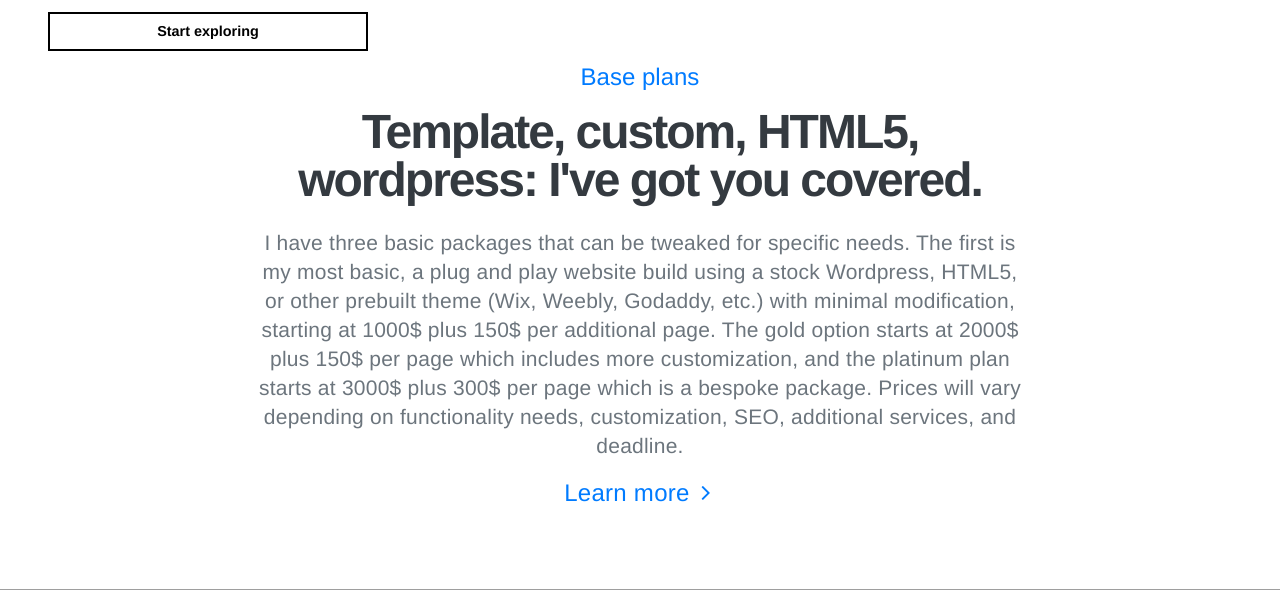
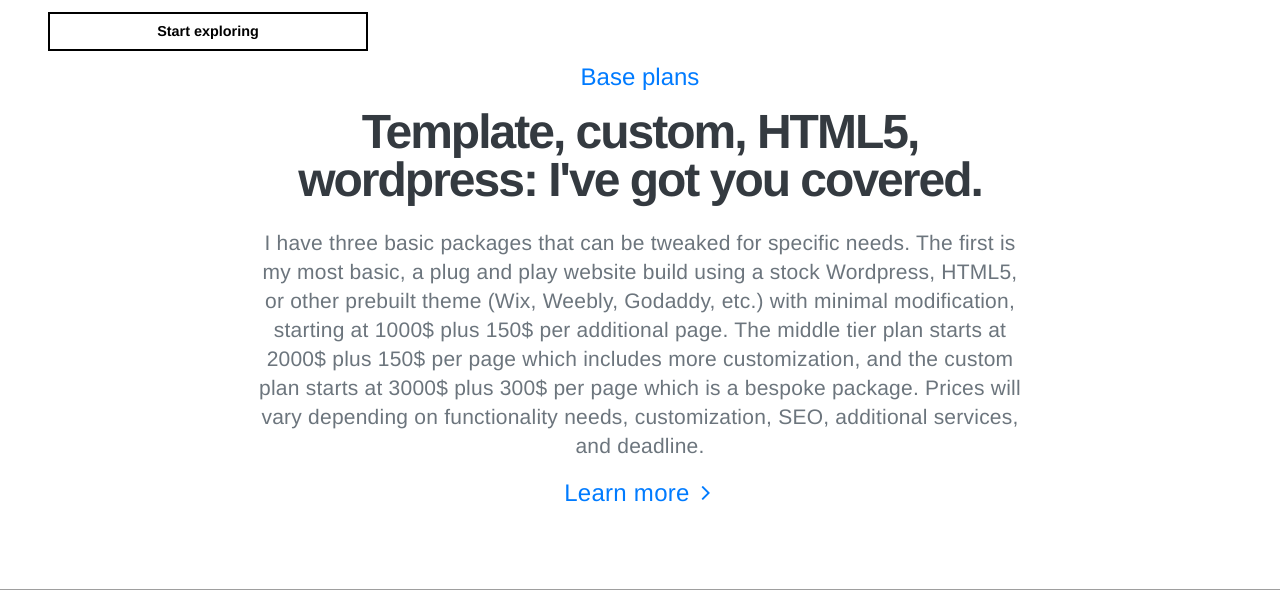
Before and after one commit to masonmedia/masonmedia-swup, a PHP site: page /pricing.php in a window 1280 px wide. Shown: the part 701-1291 px from the top of the page. Run offline with PHP 8.4, Linux system fonts and the light colour scheme; grey boxes are pictures that could not be loaded.

Commit message:
Update to pricing copy first section

```diff
--- a/pricing.php
+++ b/pricing.php
@@ -35,7 +35,7 @@ include 'includes/header.php';
                     <h2 class="h4 text-primary">Base plans</h2>
                     <h3 class="section-title text-dark mb-0">Template, custom, HTML5, wordpress: I've got you covered.</h3>
                     <p class="p-big pt-3 m-0">
-                        I have three basic packages that can be tweaked for specific needs. The first is my most basic, a plug and play website build using a stock Wordpress, HTML5, or other prebuilt theme (Wix, Weebly, Godaddy, etc.) with minimal modification, starting at 1000$ plus 150$ per additional page. The gold option starts at 2000$ plus 150$ per page which includes more customization, and the platinum plan starts at 3000$ plus 300$ per page which is a bespoke package. Prices will vary depending on functionality needs, customization, SEO, additional services, and deadline.</p>
+                        I have three basic packages that can be tweaked for specific needs. The first is my most basic, a plug and play website build using a stock Wordpress, HTML5, or other prebuilt theme (Wix, Weebly, Godaddy, etc.) with minimal modification, starting at 1000$ plus 150$ per additional page. The middle tier plan starts at 2000$ plus 150$ per page which includes more customization, and the custom plan starts at 3000$ plus 300$ per page which is a bespoke package. Prices will vary depending on functionality needs, customization, SEO, additional services, and deadline.</p>
                         <a href="#sec-2"><p class="p-btn mt-3 border-0 p-0">Learn more <i class="fa fa-angle-right fa-btn"></i></p></a>
                 </div>
                 <div class="offset-lg-2"></div>
```
